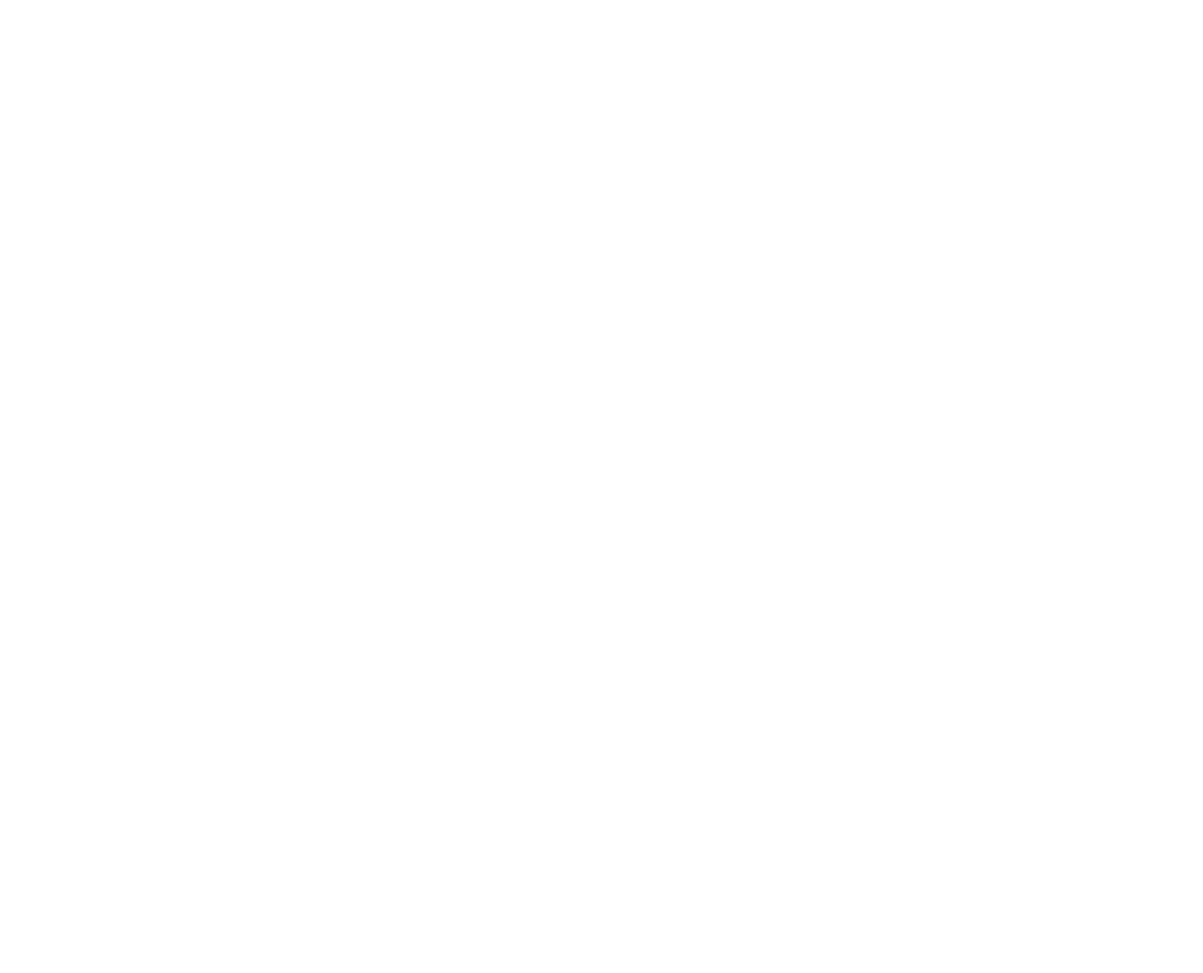
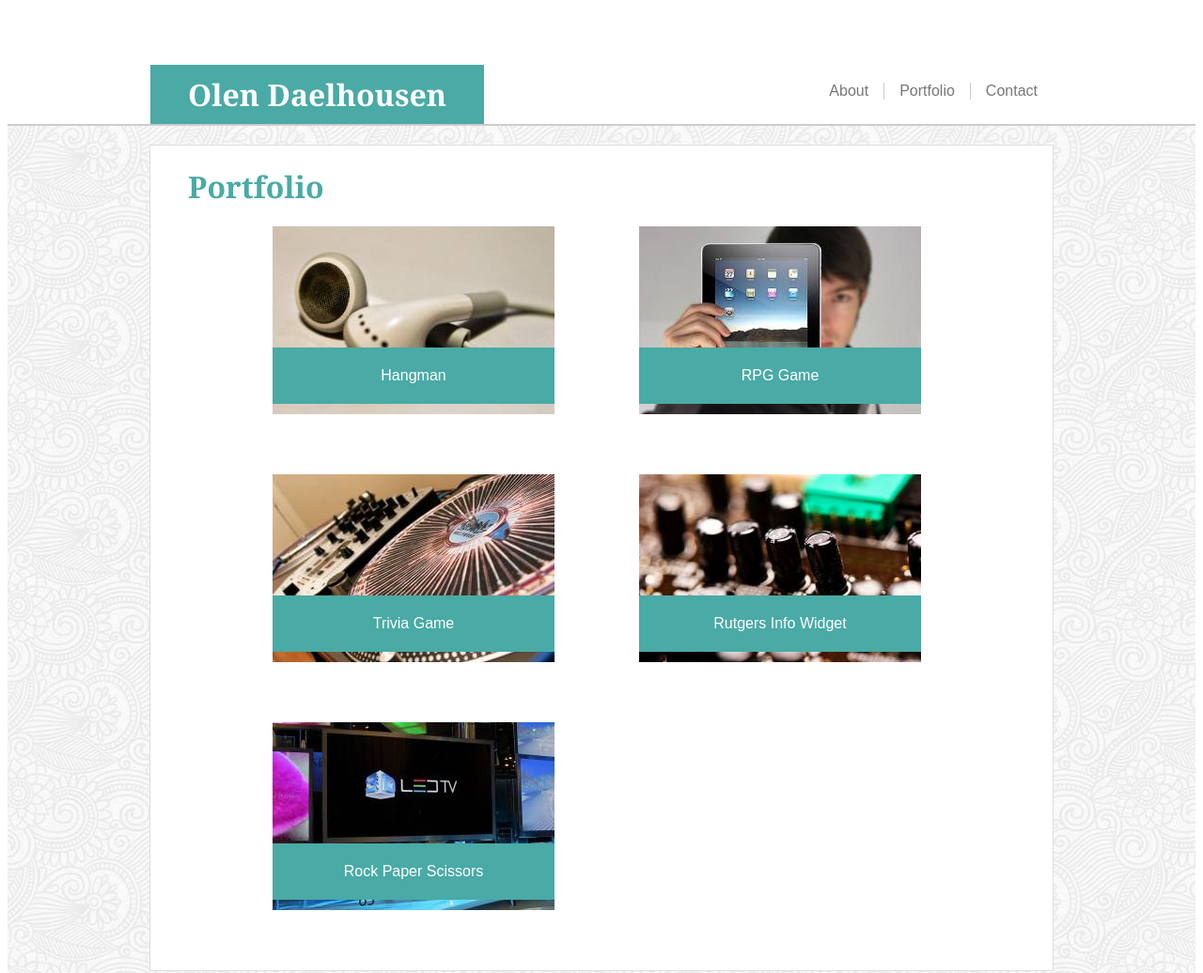
Before and after one commit to olen-d/Basic-Portfolio, a plain HTML site: page portfolio.html in a window 1280 px wide. Shown: the top 1036 px of the page at 94% size. Before the commit the page ends 800 px from the top, so only its background shows below. Drawn offline with Linux system fonts and the light colour scheme.

Commit message:
Updated portfolio and contacts pages.

```diff
--- a/assets/css/style.css
+++ b/assets/css/style.css
@@ -1,4 +1,11 @@
+html    {
+    height: 100%;
+}
+
 body    {
+    height: 100%;
+    display: flex;
+    flex-direction: column;
     text-align: center;
     color: #777777;
     font-family: 'Arial', 'Helvetica Neue', Helvetica, sans-serif;
@@ -10,8 +17,20 @@ h1, h2, h3, h4, h5, h6  {
 }
 
 p, li   {
-    line-height: 1.5em;
+    line-height: 1.5rem;
 }
+
+label   {
+    display:block;
+    margin-top: 30px;
+    margin-bottom: -10px;
+}
+
+input[type="submit"]    {
+    background:#4aaaa5;
+    color:#ffffff;
+}
+
 #header {
     width: 960px;
     margin: 0 auto 0 auto;
@@ -33,6 +52,21 @@ p, li   {
     float: right;
 }
 
+#nav-bar a:link  {
+    color: #777777;
+    text-decoration: none;
+}
+
+#nav-bar a:visited  {
+    color: #777777;
+    text-decoration: none;
+}
+
+#nav-bar a:hover  {
+    color: #4aaaa5;
+    text-decoration: none;
+}
+
 .nav-element    {
     padding-left: 1em;
     padding-right: 1em;
@@ -46,6 +80,7 @@ p, li   {
 }
 
 #content-wrapper    {
+    flex: 1 0 auto;
     position: relative;
     padding-bottom:50px;
     width: 100%;
@@ -62,14 +97,39 @@ p, li   {
     margin: 0 auto 0 auto;
     text-align: left;
     border: 1px solid #dddddd;
+    overflow:auto;
+    clear:both;
 }
 
 #footer {
-
+    flex-shrink: 0;
     padding: 20px;
     background: #666666;
     color: #ffffff;
     border-top: 8px solid #4aaaa5;
+}
+
+.portfolio-item {
+    float: left;
+    margin-left: 90px;
+    width: 300px;
+}
+
+.portfolio-title    {
+    position: relative;
+    bottom:75px;
+    width: 300px;
+    display: block;
+    background: #4aaaa5;
+    color: #ffffff;
+    padding-top: 2px;
+    padding-bottom: 2px;
+    text-align: center;
+}
+
+p.portfolio-title   {
+    margin:0px;
+    padding:0px;
 }
 
 .left   {
--- a/contact.html
+++ b/contact.html
@@ -0,0 +1,47 @@
+<!DOCTYPE html>
+<html lang="en">
+    <head>
+        <title>Olen Daelhousen &raquo; </title>
+        <link rel="stylesheet" type="text/css" href="assets/css/style.css" />
+    </head>
+
+    <body>
+        <div id="header">
+            <h1>Olen Daelhousen</h1>
+            <div id="nav-bar">
+                <div class="nav-element">
+                     <a href="index.html">About</a>
+                </div>
+                <div class="nav-element">
+                     <a href="portfolio.html">Portfolio</a>
+                </div>
+                <div class="nav-element">
+                    <a href="contact.html">Contact</a>
+                </div>
+            </div>
+        </div>
+        <div id="content-wrapper">
+            <div id="content">
+                <h1>Contact</h1>
+                <form action="placeholder-process-form.html" method="post">
+                    <label for="name">Name</label>
+                    <br />
+                    <input type="text" id="name" name="name" required minlength="2" maxlength="60" size="60" />
+                    <br >
+                    <label for="email">Email</label>
+                    <br />
+                    <input type="text" id="email" name="email" required minlength="2" maxlength="60" size="60" placeholder="example@gmail.com" />
+                    <br />
+                    <label for="message">Message</label>
+                    <br />
+                    <textarea id="message" name="message" rows="10" cols="46"></textarea>
+                    <br />
+                    <input type="submit" value="Submit" />
+                </form>
+            </div>
+        </div>
+        <div id="footer">
+            Copyright &copy; 2018 Olen Daelhousen. All Rights Reserved.
+        </div>
+    </body>
+</html>
--- a/portfolio.html
+++ b/portfolio.html
@@ -0,0 +1,75 @@
+<!DOCTYPE html>
+<html lang="en">
+    <head>
+        <title>Olen Daelhousen &raquo Portfolio</title>
+        <link rel="stylesheet" type="text/css" href="assets/css/style.css" />
+    </head>
+
+    <body>
+        <div id="header">
+            <h1>Olen Daelhousen</h1>
+            <div id="nav-bar">
+                <div class="nav-element">
+                     <a href="index.html">About</a>
+                </div>
+                <div class="nav-element">
+                     <a href="portfolio.html">Portfolio</a>
+                </div>
+                <div class="nav-element">
+                    <a href="contact.html">Contact</a>
+                </div>
+            </div>
+        </div>
+        <div id="content-wrapper">
+            <div id="content">
+                <h1>
+                    Portfolio
+                </h1>
+                <div class="portfolio-item">
+                    <img src="assets/images/port-1.jpg" alt="Hangman" width="300px" height="200px" />
+                    <div class="portfolio-title">
+                        <p>
+                            Hangman
+                        </p>
+                    </div>
+                </div>
+                <div class="portfolio-item">
+                    <img src="assets/images/port-2.jpg" alt="RPG Game" width="300px" height="200px" />
+                    <div class="portfolio-title">
+                        <p>
+                            RPG Game
+                        </p>
+                    </div>
+                </div>
+                <div class="portfolio-item">
+                    <img src="assets/images/port-3.jpg" alt="Trivia Game" width="300px" height="200px" />
+                    <div class="portfolio-title">
+                        <p>
+                            Trivia Game
+                        </p>
+                    </div>
+                </div>
+                <div class="portfolio-item">
+                    <img src="assets/images/port-4.jpg" alt="Rutgers Info Widget" width="300px" height="200px" />
+                    <div class="portfolio-title">
+                        <p>
+                            Rutgers Info Widget
+                        </p>
+                    </div>
+                </div>
+                <div class="portfolio-item">
+                    <img src="assets/images/port-5.jpg" alt="Rock Paper Scissors" width="300px" height="200px" />
+                    <div class="portfolio-title">
+                        <p>
+                            Rock Paper Scissors
+                        </p>
+                    </div>
+                </div>
+                &nbsp;
+            </div>
+        </div>
+        <div id="footer">
+            Copyright &copy; 2018 Olen Daelhousen. All Rights Reserved.
+        </div>
+    </body>
+</html>
```
Also changed, not shown: index.html (+3 -3 lines), assets/images/full-bloom/full-bloom.png (added), assets/images/full-bloom/readme.txt (added), assets/images/placeholder.jpg (added), assets/images/port-1.jpg (added), assets/images/port-2.jpg (added), assets/images/port-3.jpg (added), assets/images/port-4.jpg (added), assets/images/port-5.jpg (added).
